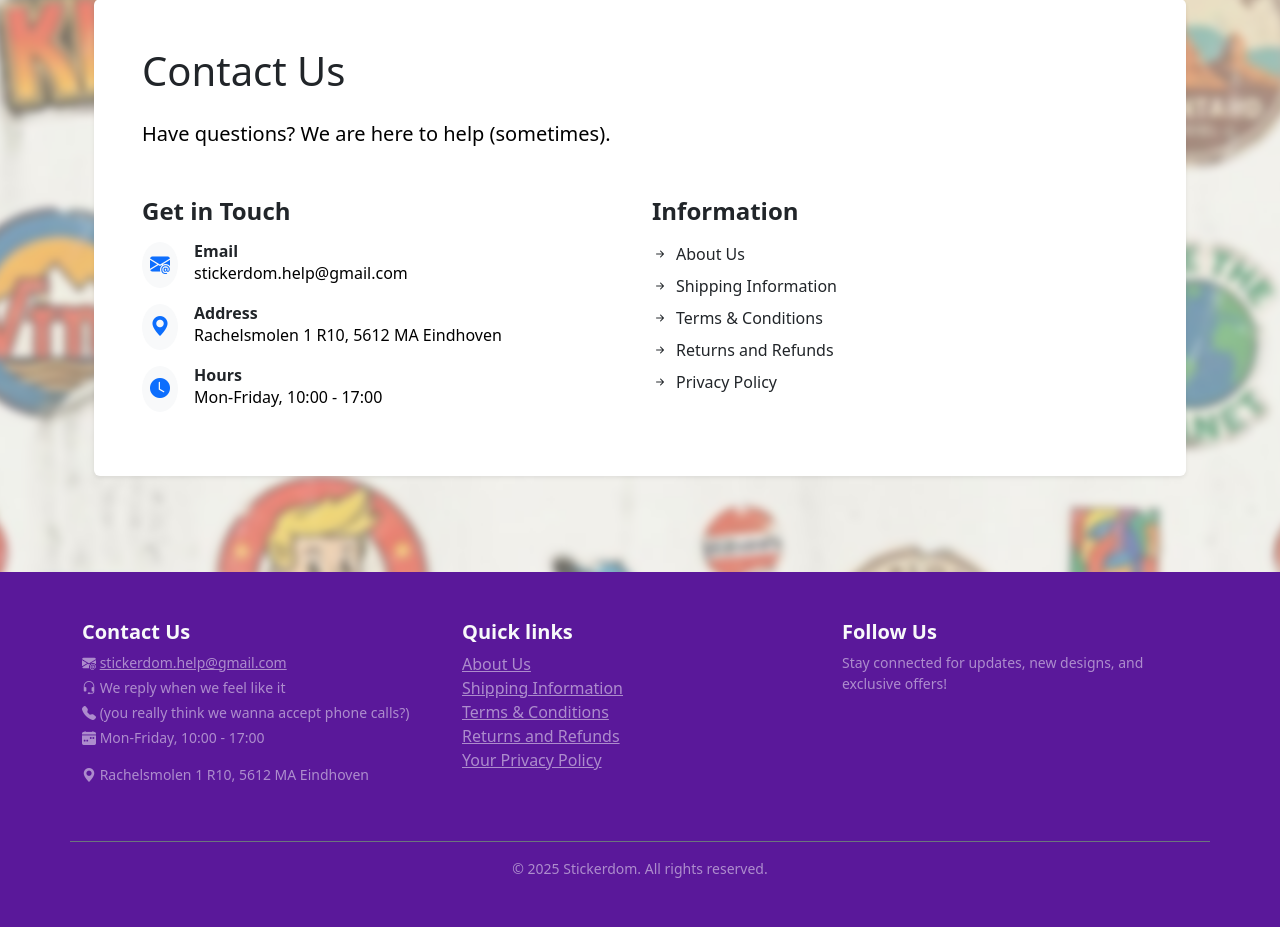
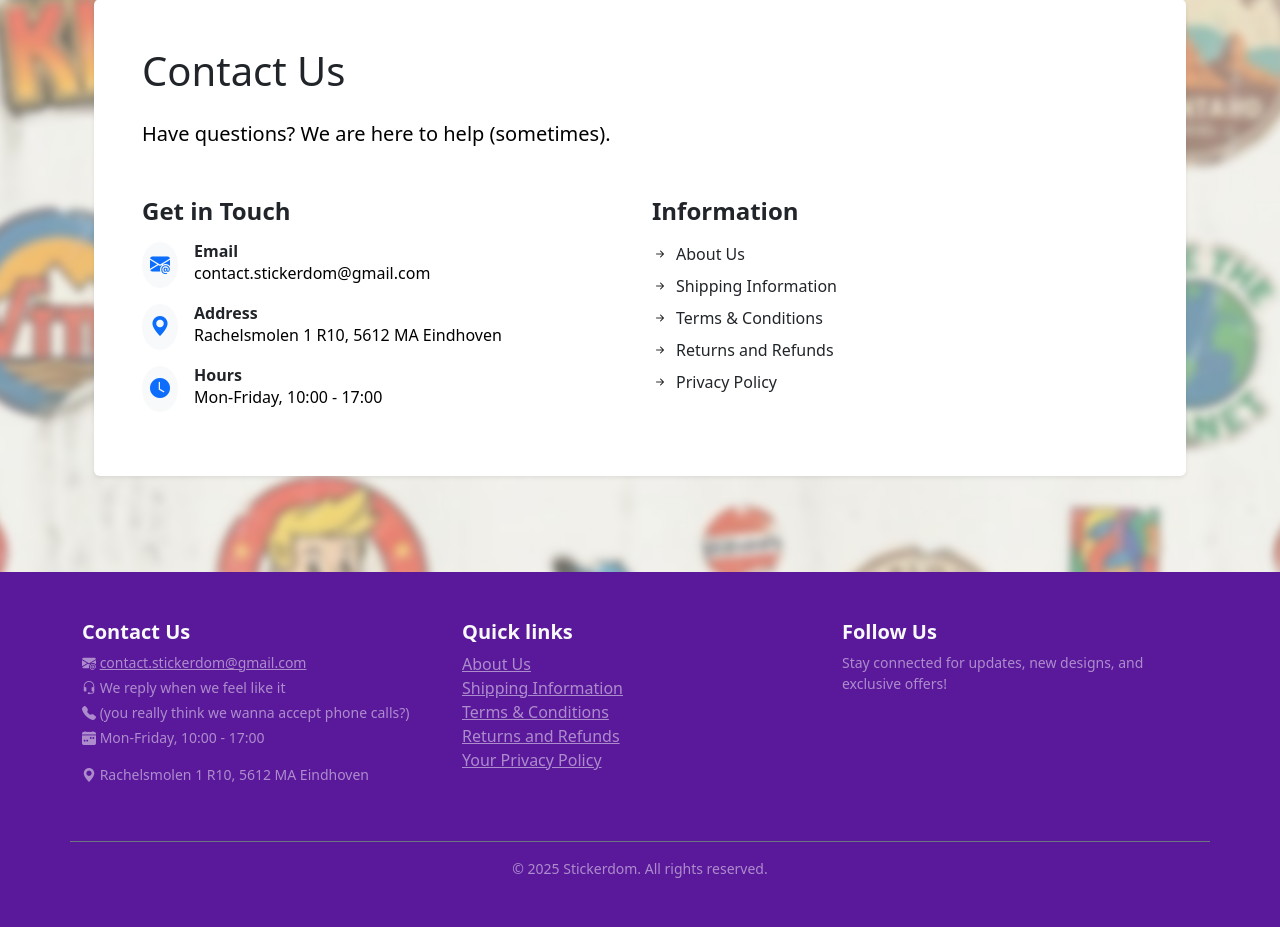
Before and after one commit to kvlvskyyy/slaptop, a Flask app: page /contact in a window 1280 px wide. Shown: the part 201-1128 px from the top of the page. Run offline with Flask 3, Linux system fonts and the light colour scheme; parts of the project's set-up code (start-up, migrations or seed data) failed here and were passed over.

Commit message:
changed email

```diff
--- a/templates/base.html
+++ b/templates/base.html
@@ -211,8 +211,8 @@
                     <h5 class="fw-bold">{{_('Contact Us')}}</h5>
                     <p class="small text-white-50 mb-1">
                         <i class="bi bi-envelope-at-fill"></i>
-                        <a href="mailto:stickerdom.help@gmail.com" class="text-white-50">
-                          stickerdom.help@gmail.com
+                        <a href="mailto:contact.stickerdom@gmail.com" class="text-white-50">
+                          contact.stickerdom@gmail.com
                         </a>
                     </p>
                     <p class="small text-white-50 mb-1"> <i class="bi bi-headset"></i> {{_('We reply when we feel like it')}}</p>
--- a/templates/contact.html
+++ b/templates/contact.html
@@ -28,7 +28,7 @@
                     </div>
                     <div>
                         <h6 class="fw-bold mb-0">{{ _('Email') }}</h6>
-                        <a href="mailto:stickerdom.help@gmail.com" class="text-decoration-none text-muted">stickerdom.help@gmail.com</a>
+                        <a href="mailto:contact.stickerdom@gmail.com" class="text-decoration-none text-muted">contact.stickerdom@gmail.com</a>
                     </div>
                 </div>
 
--- a/templates/offline.html
+++ b/templates/offline.html
@@ -25,7 +25,7 @@
     <div class="container">
         <div class="row justify-content-center">
             <div class="col-md-6 col-lg-5">
-                <div class="bg-white p-5 pt-3 pb-2 rounded shadow text-center">
+                <div class="bg-white p-5 pt-3 rounded shadow text-center">
 
                     <div class="mb-4">
                         <i class="bi bi-wifi-off text-muted" style="font-size: 5rem;"></i>
```
